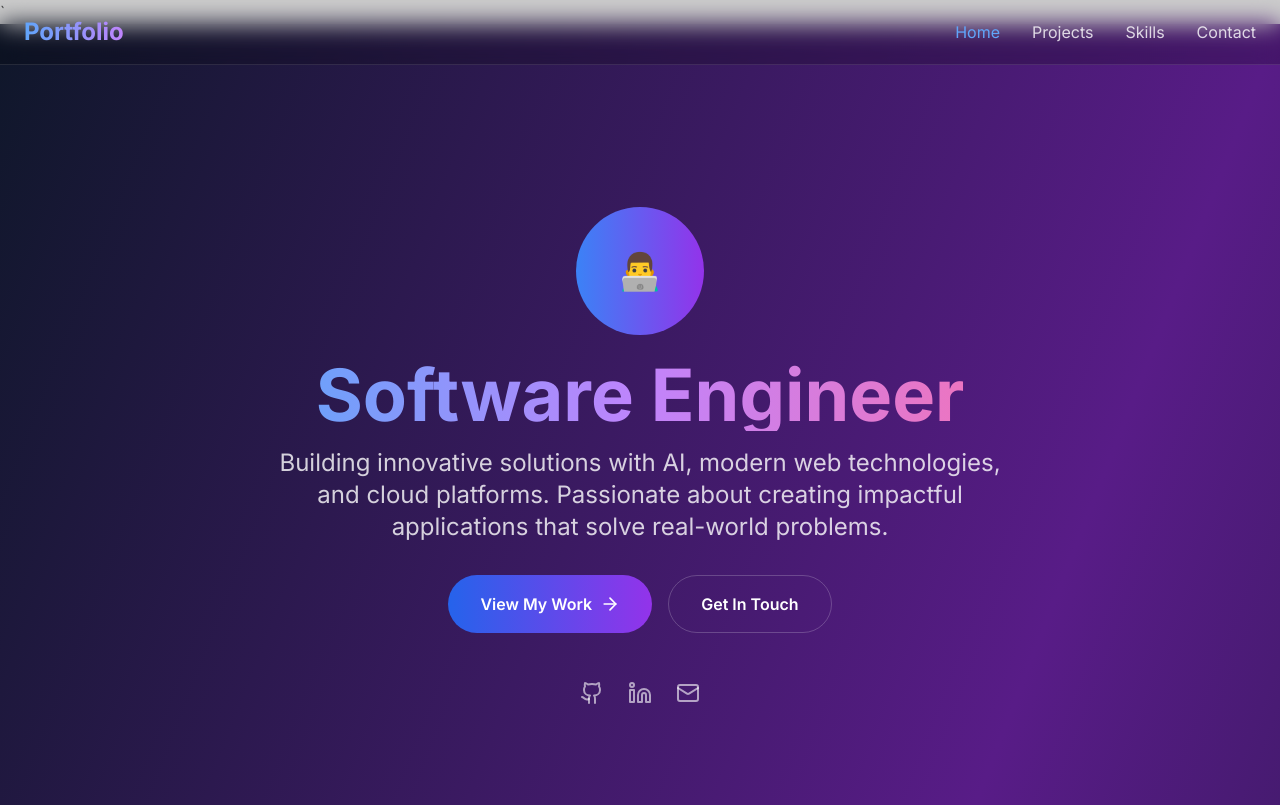
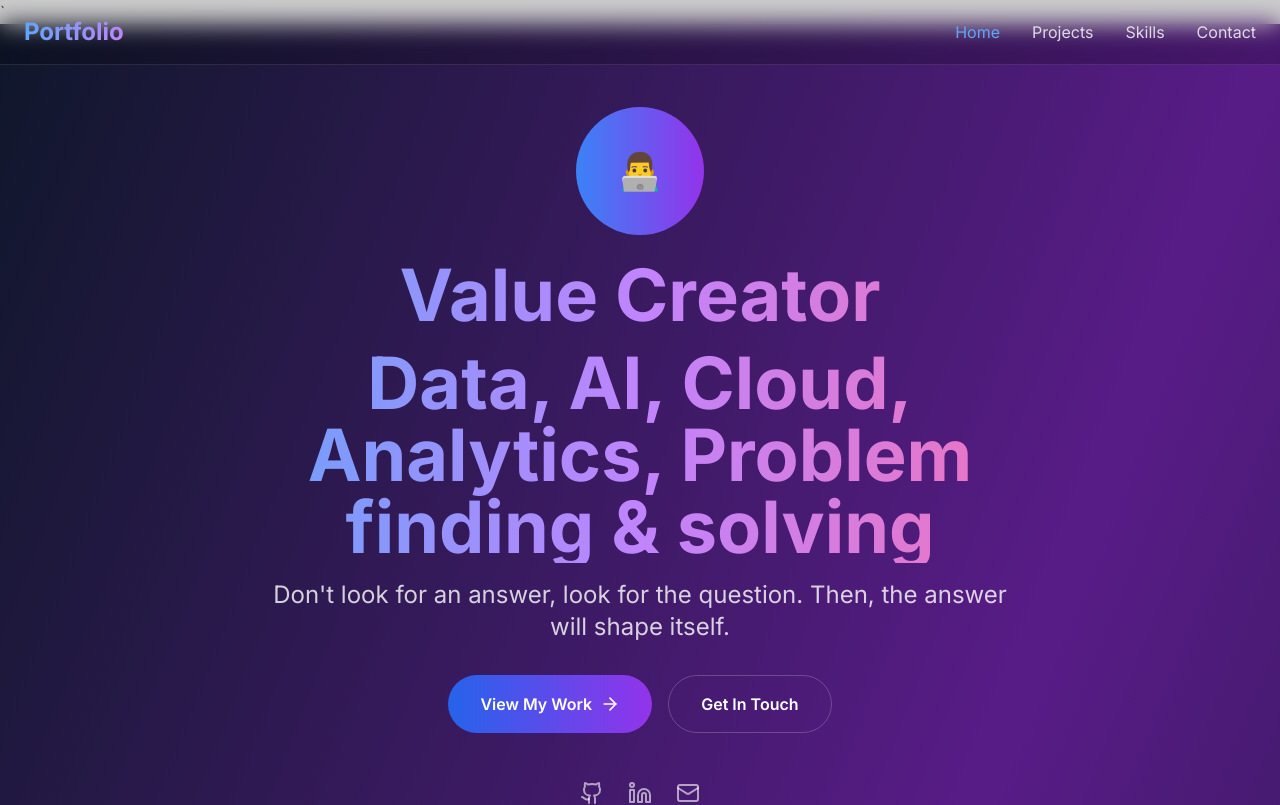
Before and after one commit to RicZit/PortfolioHomePage, a React (Create React App) app: page / in a window 1280 px wide. Shown: the top 805 px of the page. Built offline with nearby package versions, Linux system fonts and the light colour scheme.

Commit message:
edited projects portfolio

```diff
--- a/src/App.jsx
+++ b/src/App.jsx
@@ -144,11 +144,13 @@ const App = () => {
               👨‍💻
             </div>
             <h1 className="text-5xl md:text-7xl font-bold mb-4 bg-gradient-to-r from-blue-400 via-purple-400 to-pink-400 bg-clip-text text-transparent">
-              Software Engineer
+              Value Creator
             </h1>
+            <h2 className="text-3xl md:text-7xl font-bold mb-4 bg-gradient-to-r from-blue-400 via-purple-400 to-pink-400 bg-clip-text text-transparent">
+              Data, AI, Cloud, Analytics, Problem finding & solving
+            </h2>
             <p className="text-xl md:text-2xl text-white/80 mb-8 max-w-3xl mx-auto">
-              Building innovative solutions with AI, modern web technologies, and cloud platforms.
-              Passionate about creating impactful applications that solve real-world problems.
+              Don't look for an answer, look for the question. Then, the answer will shape itself.
             </p>
           </div>
 
```
